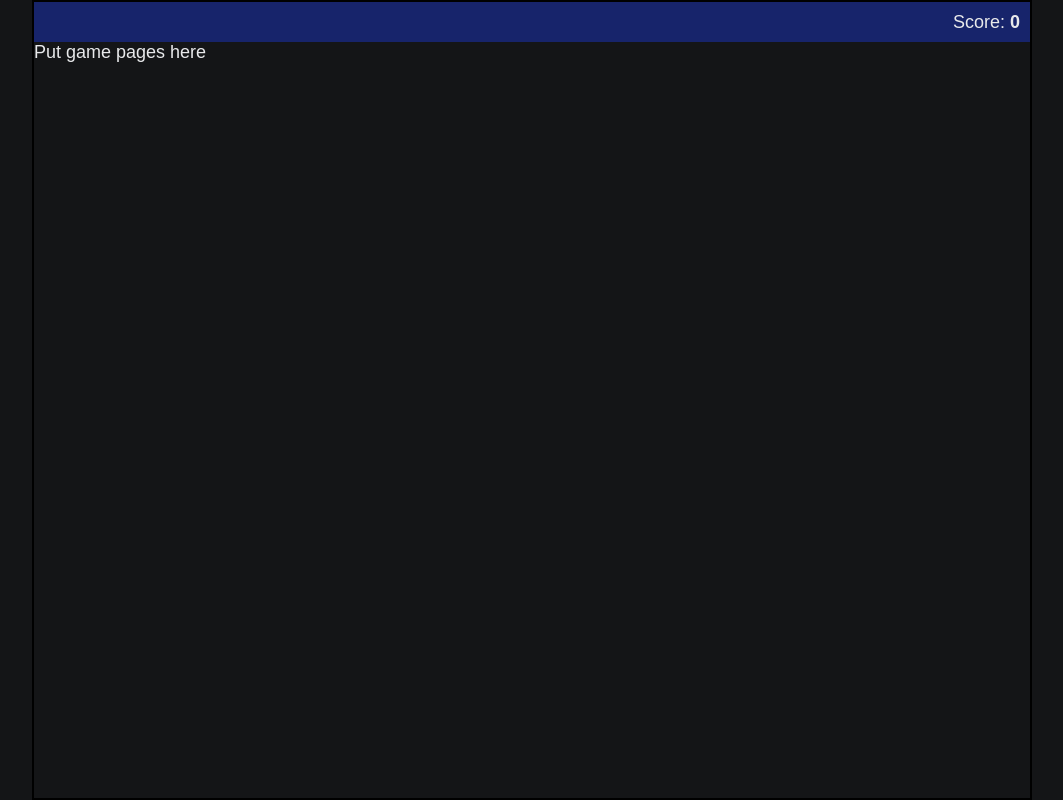
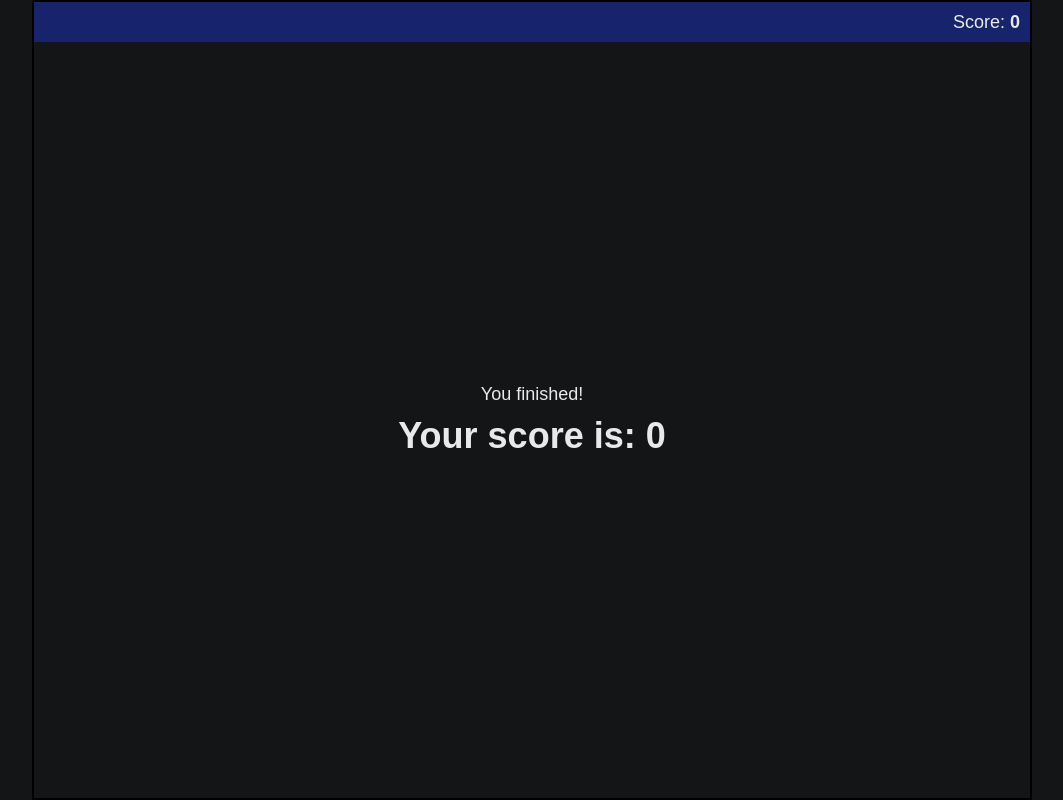
Before and after one commit to CadenLee2/GitHubUCI2025, a React (Vite) app in the folder petrware/: page / in a window 1280 px wide. Both pictures are taken after a click on the button "Start". Shown: the whole page, without its empty margins (108-1171 px from the left). Built offline with nearby package versions, Linux system fonts and the light colour scheme.

Commit message:
feat: end screen

```diff
--- a/petrware/src/App.tsx
+++ b/petrware/src/App.tsx
@@ -1,5 +1,7 @@
 import { useState } from 'react'
 import './App.css'
+import Homepage from './components/homepage';
+import EndScreen from './components/endScreen';
 
 /** The bar at the top that shows the score */
 function ScoreBar(props: {totalScore: number}) {
@@ -12,21 +14,6 @@ function ScoreBar(props: {totalScore: number}) {
       </span>
     </div>
   )
-}
-
-/** The first screen that appears when the user enters the game */
-function Homepage(props: { startGame: () => void }) {
-  const { startGame } = props;
-
-  return (
-    <div className="home">
-      <h1>Petrware</h1>
-      <div>
-        <span>Welcome!</span>
-      </div>
-      <button onClick={startGame}>Start</button>
-    </div>
-  );
 }
 
 /** The main display of the app */
@@ -45,8 +32,9 @@ function App() {
         <div className="main-box">
           <ScoreBar totalScore={totalScore} />
           <div className="inner-content">
-            {currentPage == "home" && <Homepage startGame={() => goToPage("game1")} />}
+            {currentPage == "home" && <Homepage startGame={() => goToPage("end")} />}
             {currentPage == "game1" && <span>Put game pages here</span>}
+            {currentPage == "end" && <EndScreen score={totalScore} />}
           </div>
         </div>
       </div>
--- /dev/null
+++ b/petrware/src/components/EndScreen.css
@@ -0,0 +1,8 @@
+div.end-screen {
+  display: flex;
+  flex-direction: column;
+  align-items: center;
+  justify-content: center;
+  gap: 10px;
+  height: 100%;
+}
--- /dev/null
+++ b/petrware/src/components/EndScreen.tsx
@@ -0,0 +1,13 @@
+import './EndScreen.css'
+
+/** The last screen that appears when the user finishes the game */
+export default function EndScreen(props: { score: number }) {
+  const { score } = props;
+
+  return (
+    <div className="end-screen">
+      <span>You finished!</span>
+      <h1>Your score is: {score}</h1>
+    </div>
+  );
+}
--- /dev/null
+++ b/petrware/src/components/Home.css
@@ -0,0 +1,8 @@
+div.home {
+  display: flex;
+  flex-direction: column;
+  align-items: center;
+  justify-content: center;
+  gap: 10px;
+  height: 100%;
+}
--- /dev/null
+++ b/petrware/src/components/Homepage.tsx
@@ -0,0 +1,17 @@
+import './Home.css'
+
+/** The first screen that appears when the user enters the game */
+export default function Homepage(props: { startGame: () => void }) {
+  // startGame is called once we are ready to move on to the actual game
+  const { startGame } = props;
+
+  return (
+    <div className="home">
+      <h1>Petrware</h1>
+      <div>
+        <span>Welcome!</span>
+      </div>
+      <button onClick={startGame}>Start</button>
+    </div>
+  );
+}
```
